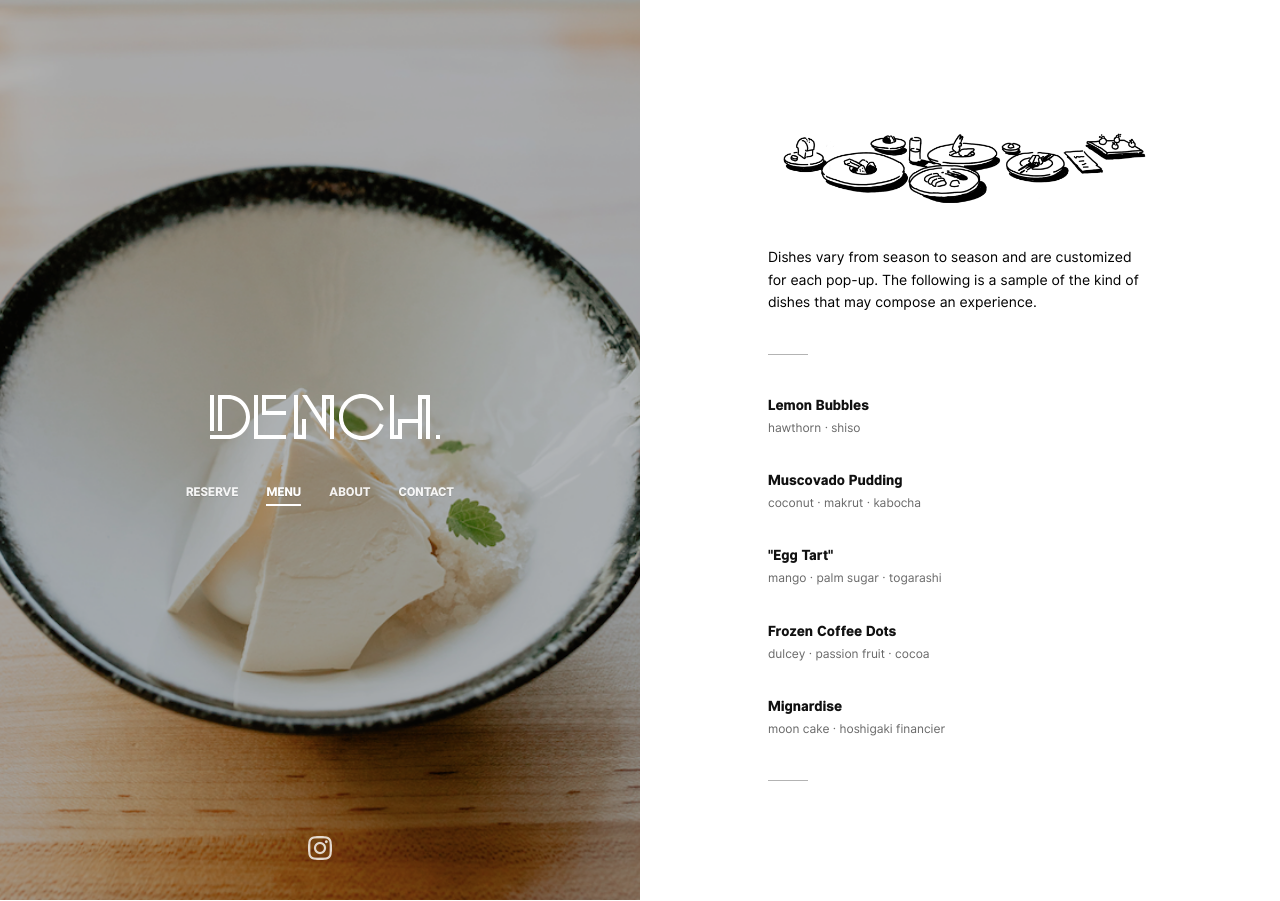
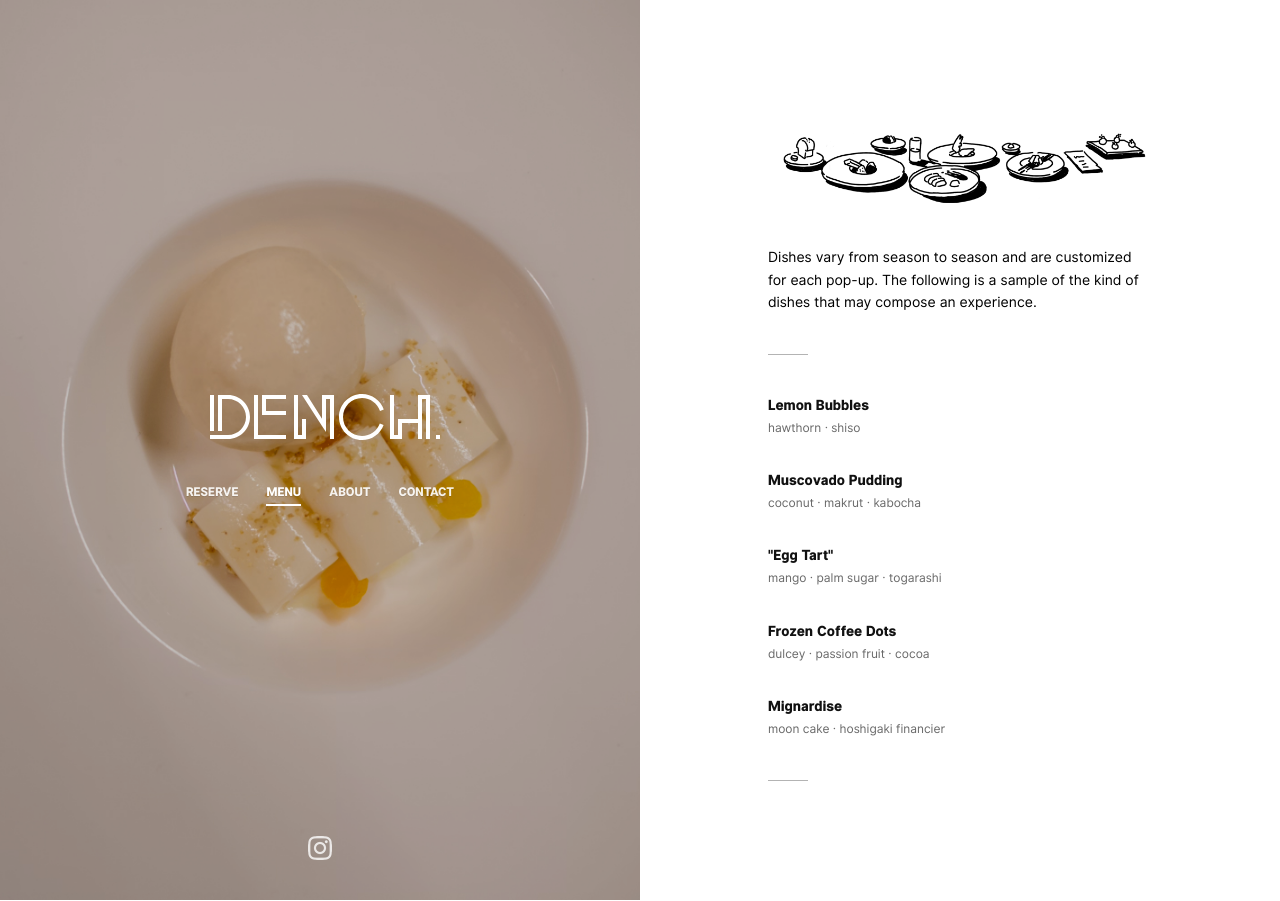
Before and after one commit to jwongdynasty/jwongdynasty.github.io, a Jekyll site: the page built from menu.html, in a window 1280 px wide. Built offline with Jekyll 4.4.1, drawn with Linux system fonts in a browser that asks for light colours.

Commit message:
Update _layout.scss

```diff
--- a/_sass/_layout.scss
+++ b/_sass/_layout.scss
@@ -172,7 +172,7 @@
 
   }
   &.page-menu > .nav-img{
-    background-image: url("../assets/images/lemon_parfait.png");
+    background-image: url("../assets/images/DSC03152.JPG");
     content: "";
     position: absolute;
     display: block;
```
